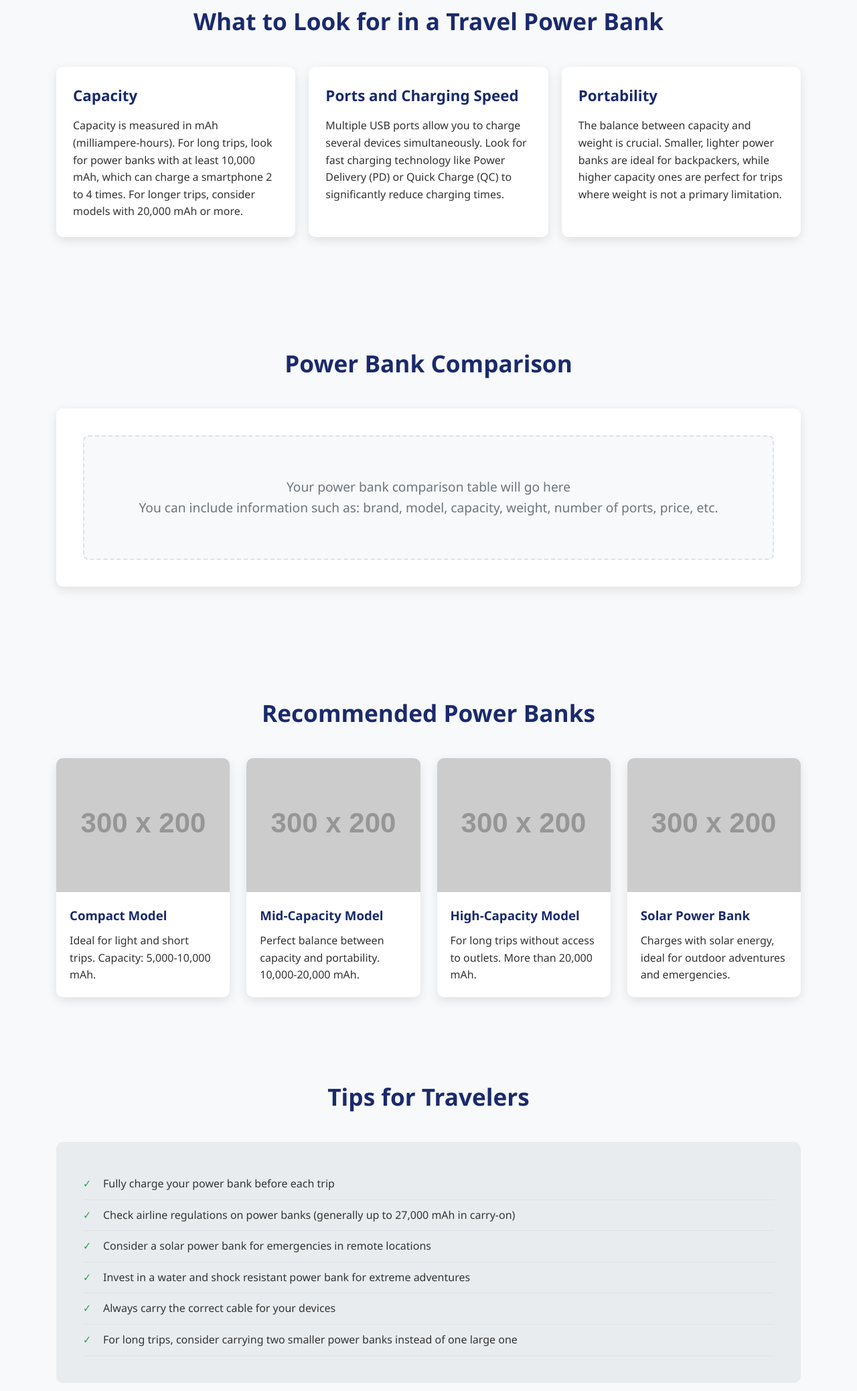
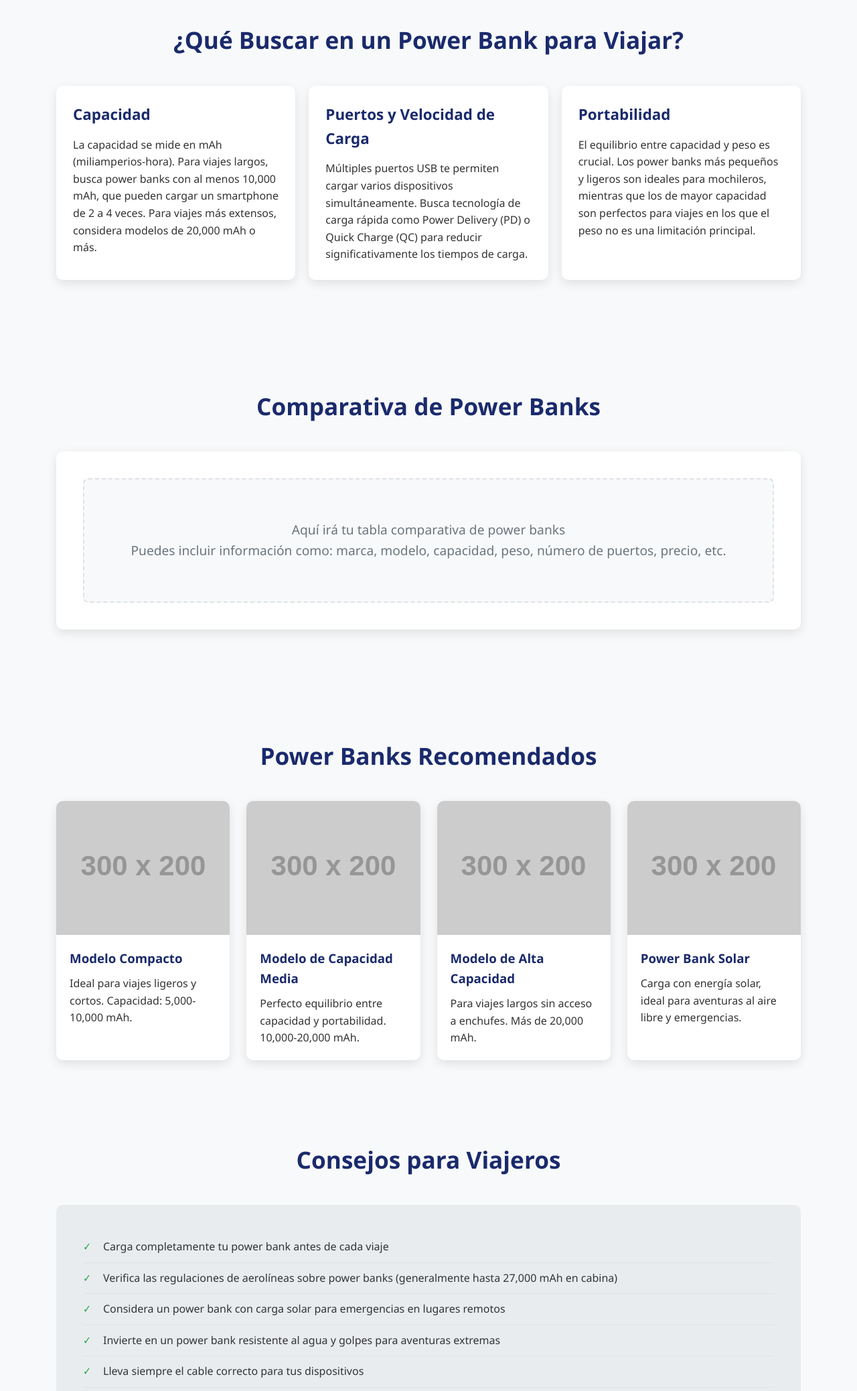
Before and after one commit to q4tgshho/q4tgshhho.github.io, a plain HTML site: page Index.html in a window 1280 px wide. Shown: the part 723-2800 px from the top of the page at 67% size. Drawn offline with Linux system fonts and the light colour scheme; placeholder pictures from the web are drawn by us.

Commit message:
Index.html

```diff
--- a/Index.html
+++ b/Index.html
@@ -1,11 +1,11 @@
 <!DOCTYPE html>
-<html lang="en">
+<html lang="es">
 <head>
     <meta charset="UTF-8">
     <meta name="viewport" content="width=device-width, initial-scale=1.0">
-    <title>Power Banks for World Travelers - Your Energy Anywhere</title>
+    <title>Power Banks para Viajeros - Tu Energía en Cualquier Lugar</title>
     <style>
-        /* General styles */
+        /* Estilos generales */
         * {
             margin: 0;
             padding: 0;
@@ -48,7 +48,7 @@
             margin: 0 auto;
         }
 
-        /* Sections */
+        /* Secciones */
         section {
             padding: 60px 0;
         }
@@ -60,7 +60,7 @@
             font-size: 2.2rem;
         }
 
-        /* Introduction */
+        /* Introducción */
         .intro {
             background-color: white;
             border-radius: 10px;
@@ -74,7 +74,7 @@
             margin-bottom: 20px;
         }
 
-        /* Important features */
+        /* Características importantes */
         .features {
             display: flex;
             flex-wrap: wrap;
@@ -102,7 +102,7 @@
             font-size: 1.4rem;
         }
 
-        /* Comparisons */
+        /* Comparativas */
         .comparison {
             background-color: white;
             border-radius: 10px;
@@ -121,7 +121,7 @@
             font-size: 1.2rem;
         }
 
-        /* Product gallery */
+        /* Galería de productos */
         .gallery {
             display: grid;
             grid-template-columns: repeat(auto-fill, minmax(250px, 1fr));
@@ -157,7 +157,7 @@
             color: #1a2a6c;
         }
 
-        /* Tips */
+        /* Consejos */
         .tips {
             background-color: #e9ecef;
             border-radius: 10px;
@@ -212,95 +212,95 @@
     <!-- Header -->
     <header>
         <div class="container">
-            <h1>Power Banks for World Travelers</h1>
-            <p>Keep your devices charged while exploring the world</p>
+            <h1>Power Banks para Viajeros</h1>
+            <p>Mantén tus dispositivos cargados mientras exploras el mundo</p>
         </div>
     </header>
 
     <div class="container">
-        <!-- Introduction -->
+        <!-- Introducción -->
         <section class="intro">
-            <h2>Your Portable Energy for Any Adventure</h2>
-            <p>Traveling the world means adventure, discovery, and unforgettable experiences. But in the digital age, it also means keeping our electronic devices charged to capture moments, navigate unfamiliar cities, and stay connected.</p>
-            <p>A reliable power bank is as essential for the modern traveler as a passport or suitcase. In this guide, we'll explore everything you need to know to choose the perfect power bank for your global adventures.</p>
+            <h2>Tu Energía Portátil en Cualquier Aventura</h2>
+            <p>Viajar por el mundo significa aventura, descubrimiento y experiencias inolvidables. Pero en la era digital, también significa mantener nuestros dispositivos electrónicos cargados para capturar momentos, navegar por ciudades desconocidas y mantenernos conectados.</p>
+            <p>Un power bank confiable es tan esencial para el viajero moderno como un pasaporte o una maleta. En esta guía, exploraremos todo lo que necesitas saber para elegir el power bank perfecto para tus aventuras globales.</p>
         </section>
 
-        <!-- Important features -->
+        <!-- Características importantes -->
         <section>
-            <h2>What to Look for in a Travel Power Bank</h2>
+            <h2>¿Qué Buscar en un Power Bank para Viajar?</h2>
             <div class="features">
                 <div class="feature-card">
-                    <h3>Capacity</h3>
-                    <p>Capacity is measured in mAh (milliampere-hours). For long trips, look for power banks with at least 10,000 mAh, which can charge a smartphone 2 to 4 times. For longer trips, consider models with 20,000 mAh or more.</p>
+                    <h3>Capacidad</h3>
+                    <p>La capacidad se mide en mAh (miliamperios-hora). Para viajes largos, busca power banks con al menos 10,000 mAh, que pueden cargar un smartphone de 2 a 4 veces. Para viajes más extensos, considera modelos de 20,000 mAh o más.</p>
                 </div>
                 <div class="feature-card">
-                    <h3>Ports and Charging Speed</h3>
-                    <p>Multiple USB ports allow you to charge several devices simultaneously. Look for fast charging technology like Power Delivery (PD) or Quick Charge (QC) to significantly reduce charging times.</p>
+                    <h3>Puertos y Velocidad de Carga</h3>
+                    <p>Múltiples puertos USB te permiten cargar varios dispositivos simultáneamente. Busca tecnología de carga rápida como Power Delivery (PD) o Quick Charge (QC) para reducir significativamente los tiempos de carga.</p>
                 </div>
                 <div class="feature-card">
-                    <h3>Portability</h3>
-                    <p>The balance between capacity and weight is crucial. Smaller, lighter power banks are ideal for backpackers, while higher capacity ones are perfect for trips where weight is not a primary limitation.</p>
+                    <h3>Portabilidad</h3>
+                    <p>El equilibrio entre capacidad y peso es crucial. Los power banks más pequeños y ligeros son ideales para mochileros, mientras que los de mayor capacidad son perfectos para viajes en los que el peso no es una limitación principal.</p>
                 </div>
             </div>
         </section>
 
-        <!-- Comparisons -->
+        <!-- Comparativas -->
         <section>
-            <h2>Power Bank Comparison</h2>
+            <h2>Comparativa de Power Banks</h2>
             <div class="comparison">
                 <div class="comparison-placeholder">
-                    <p>Your power bank comparison table will go here</p>
-                    <p>You can include information such as: brand, model, capacity, weight, number of ports, price, etc.</p>
+                    <p>Aquí irá tu tabla comparativa de power banks</p>
+                    <p>Puedes incluir información como: marca, modelo, capacidad, peso, número de puertos, precio, etc.</p>
                 </div>
             </div>
         </section>
 
-        <!-- Product gallery -->
+        <!-- Galería de productos -->
         <section>
-            <h2>Recommended Power Banks</h2>
+            <h2>Power Banks Recomendados</h2>
             <div class="gallery">
                 <div class="product-card">
-                    <img src="https://via.placeholder.com/300x200/1a2a6c/ffffff?text=Compact+Power+Bank" alt="Compact Power Bank" class="product-img">
+                    <img src="https://via.placeholder.com/300x200/1a2a6c/ffffff?text=Power+Bank+1" alt="Power Bank compacto" class="product-img">
                     <div class="product-info">
-                        <h3>Compact Model</h3>
-                        <p>Ideal for light and short trips. Capacity: 5,000-10,000 mAh.</p>
+                        <h3>Modelo Compacto</h3>
+                        <p>Ideal para viajes ligeros y cortos. Capacidad: 5,000-10,000 mAh.</p>
                     </div>
                 </div>
                 <div class="product-card">
-                    <img src="https://via.placeholder.com/300x200/b21f1f/ffffff?text=Mid-Capacity+Power+Bank" alt="Mid-capacity Power Bank" class="product-img">
+                    <img src="https://via.placeholder.com/300x200/b21f1f/ffffff?text=Power+Bank+2" alt="Power Bank de capacidad media" class="product-img">
                     <div class="product-info">
-                        <h3>Mid-Capacity Model</h3>
-                        <p>Perfect balance between capacity and portability. 10,000-20,000 mAh.</p>
+                        <h3>Modelo de Capacidad Media</h3>
+                        <p>Perfecto equilibrio entre capacidad y portabilidad. 10,000-20,000 mAh.</p>
                     </div>
                 </div>
                 <div class="product-card">
-                    <img src="https://via.placeholder.com/300x200/fdbb2d/333333?text=High-Capacity+Power+Bank" alt="High-capacity Power Bank" class="product-img">
+                    <img src="https://via.placeholder.com/300x200/fdbb2d/333333?text=Power+Bank+3" alt="Power Bank de alta capacidad" class="product-img">
                     <div class="product-info">
-                        <h3>High-Capacity Model</h3>
-                        <p>For long trips without access to outlets. More than 20,000 mAh.</p>
+                        <h3>Modelo de Alta Capacidad</h3>
+                        <p>Para viajes largos sin acceso a enchufes. Más de 20,000 mAh.</p>
                     </div>
                 </div>
                 <div class="product-card">
-                    <img src="https://via.placeholder.com/300x200/28a745/ffffff?text=Solar+Power+Bank" alt="Solar Power Bank" class="product-img">
+                    <img src="https://via.placeholder.com/300x200/28a745/ffffff?text=Power+Bank+4" alt="Power Bank solar" class="product-img">
                     <div class="product-info">
-                        <h3>Solar Power Bank</h3>
-                        <p>Charges with solar energy, ideal for outdoor adventures and emergencies.</p>
+                        <h3>Power Bank Solar</h3>
+                        <p>Carga con energía solar, ideal para aventuras al aire libre y emergencias.</p>
                     </div>
                 </div>
             </div>
         </section>
 
-        <!-- Tips for travelers -->
+        <!-- Consejos para viajeros -->
         <section>
-            <h2>Tips for Travelers</h2>
+            <h2>Consejos para Viajeros</h2>
             <div class="tips">
                 <ul>
-                    <li>Fully charge your power bank before each trip</li>
-                    <li>Check airline regulations on power banks (generally up to 27,000 mAh in carry-on)</li>
-                    <li>Consider a solar power bank for emergencies in remote locations</li>
-                    <li>Invest in a water and shock resistant power bank for extreme adventures</li>
-                    <li>Always carry the correct cable for your devices</li>
-                    <li>For long trips, consider carrying two smaller power banks instead of one large one</li>
+                    <li>Carga completamente tu power bank antes de cada viaje</li>
+                    <li>Verifica las regulaciones de aerolíneas sobre power banks (generalmente hasta 27,000 mAh en cabina)</li>
+                    <li>Considera un power bank con carga solar para emergencias en lugares remotos</li>
+                    <li>Invierte en un power bank resistente al agua y golpes para aventuras extremas</li>
+                    <li>Lleva siempre el cable correcto para tus dispositivos</li>
+                    <li>Para viajes largos, considera llevar dos power banks más pequeños en lugar de uno grande</li>
                 </ul>
             </div>
         </section>
@@ -309,7 +309,7 @@
     <!-- Footer -->
     <footer>
         <div class="container">
-            <p>&copy; 2023 Power Banks for World Travelers - Your energy anywhere in the world</p>
+            <p>&copy; 2023 Power Banks para Viajeros - Tu energía en cualquier lugar del mundo</p>
         </div>
     </footer>
 </body>
```
